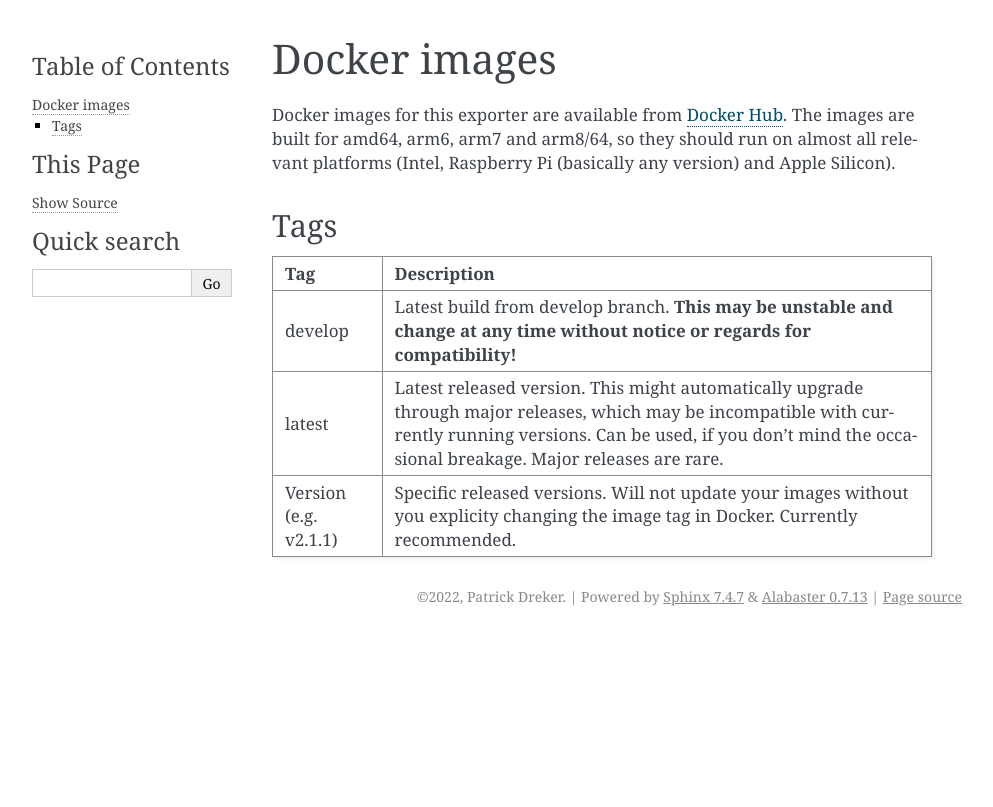
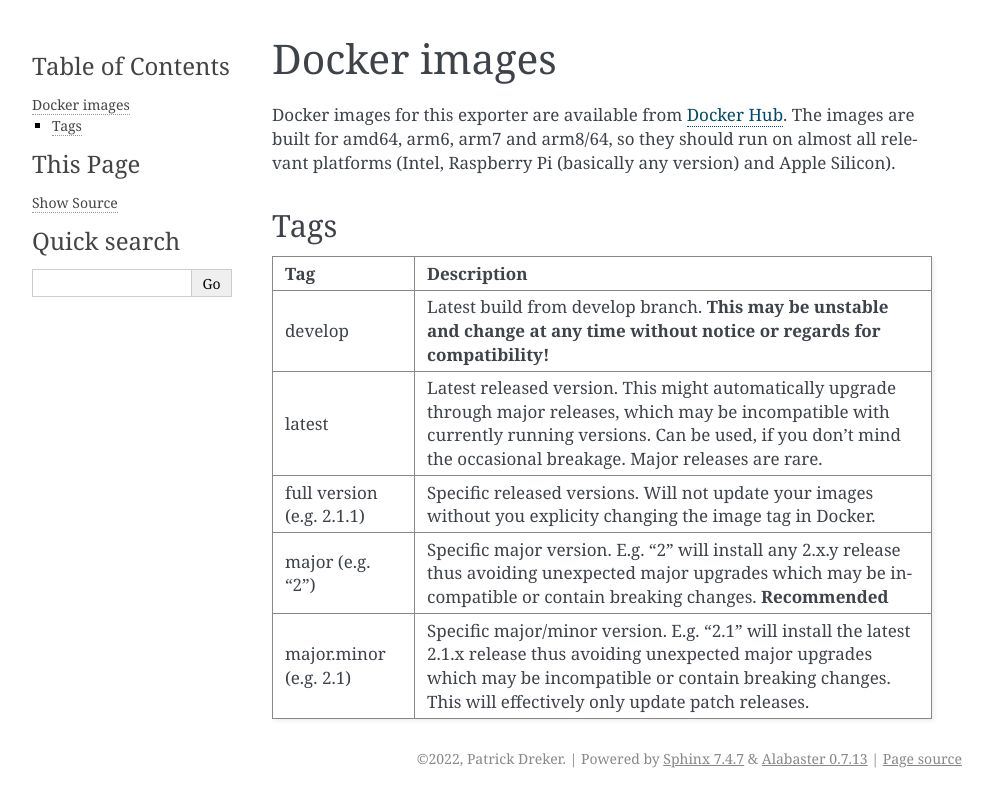
Before and after one commit to pdreker/fritz_exporter, a Sphinx documentation site: the page built from docs/docker-images.rst, in a window 1280 px wide. Shown: the top 807 px of the page, without its empty margins (148-1141 px from the left). Built offline with Sphinx 7.4.7, drawn with Linux system fonts in a browser that asks for light colours.

Commit message:
doc updates for docker tags

```diff
--- a/docs/docker-images.rst
+++ b/docs/docker-images.rst
@@ -6,17 +6,25 @@ Docker images for this exporter are available from `Docker Hub <https://hub.dock
 Tags
 ----
 
-+----------+----------------------------------------------------------------------------------+
-| Tag      | Description                                                                      |
-+==========+==================================================================================+
-| develop  | Latest build from develop branch. **This may be unstable and change at any       |
-|          | time without notice or regards for compatibility!**                              |
-+----------+----------------------------------------------------------------------------------+
-| latest   | Latest released version. This might automatically upgrade through major          |
-|          | releases, which may be incompatible with currently running versions.             |
-|          | Can be used, if you don't mind the occasional breakage. Major releases are rare. |
-+----------+----------------------------------------------------------------------------------+
-| Version  | Specific released versions. Will not update your images without you explicity    |
-| (e.g.    | changing the image tag in Docker. Currently recommended.                         |
-| v2.1.1)  |                                                                                  |
-+----------+----------------------------------------------------------------------------------+
++----------------+----------------------------------------------------------------------------------+
+| Tag            | Description                                                                      |
++================+==================================================================================+
+| develop        | Latest build from develop branch. **This may be unstable and change at any       |
+|                | time without notice or regards for compatibility!**                              |
++----------------+----------------------------------------------------------------------------------+
+| latest         | Latest released version. This might automatically upgrade through major          |
+|                | releases, which may be incompatible with currently running versions.             |
+|                | Can be used, if you don't mind the occasional breakage. Major releases are rare. |
++----------------+----------------------------------------------------------------------------------+
+| full version   | Specific released versions. Will not update your images without you explicity    |
+| (e.g.          | changing the image tag in Docker.                                                |
+| 2.1.1)         |                                                                                  |
++----------------+----------------------------------------------------------------------------------+
+| major          | Specific major version. E.g. "2" will install any 2.x.y release thus             |
+| (e.g. "2")     | avoiding unexpected major upgrades which may be incompatible or contain          |
+|                | breaking changes. **Recommended**                                                |
++----------------+----------------------------------------------------------------------------------+
+| major.minor    | Specific major/minor version. E.g. "2.1" will install the latest 2.1.x release   |
+| (e.g. 2.1)     | thus avoiding unexpected major upgrades which may be incompatible or contain     |
+|                | breaking changes. This will effectively only update patch releases.              |
++----------------+----------------------------------------------------------------------------------+
--- a/docs/quickstart.rst
+++ b/docs/quickstart.rst
@@ -19,7 +19,7 @@ Create an empty directory ``fritz-exporter`` and place a file ``docker-compose.y
   version: "3.8"
   services:
     fritz-exporter:
-      image: pdreker/fritz_exporter:v2.1.1
+      image: pdreker/fritz_exporter:2
       container_name: fritz-exporter
       restart: unless-stopped
       environment:
--- a/docs/running.rst
+++ b/docs/running.rst
@@ -39,7 +39,7 @@ To run the exporter from docker-compose create an empty directory ``fritz-export
   version: "3.8"
   services:
     fritz-exporter:
-      image: pdreker/fritz_exporter:latest
+      image: pdreker/fritz_exporter:2
       container_name: fritz-exporter
       restart: always
       environment:
@@ -61,7 +61,7 @@ Create an empty directory ``fritz-exporter`` and put a file ``docker-compose.yml
   version: "3.8"
   services:
     fritz-exporter:
-      image: pdreker/fritz_exporter:latest
+      image: pdreker/fritz_exporter:2
       command: --config /fritz-exporter.yml
       build: ../
       container_name: fritz-exporter
```
